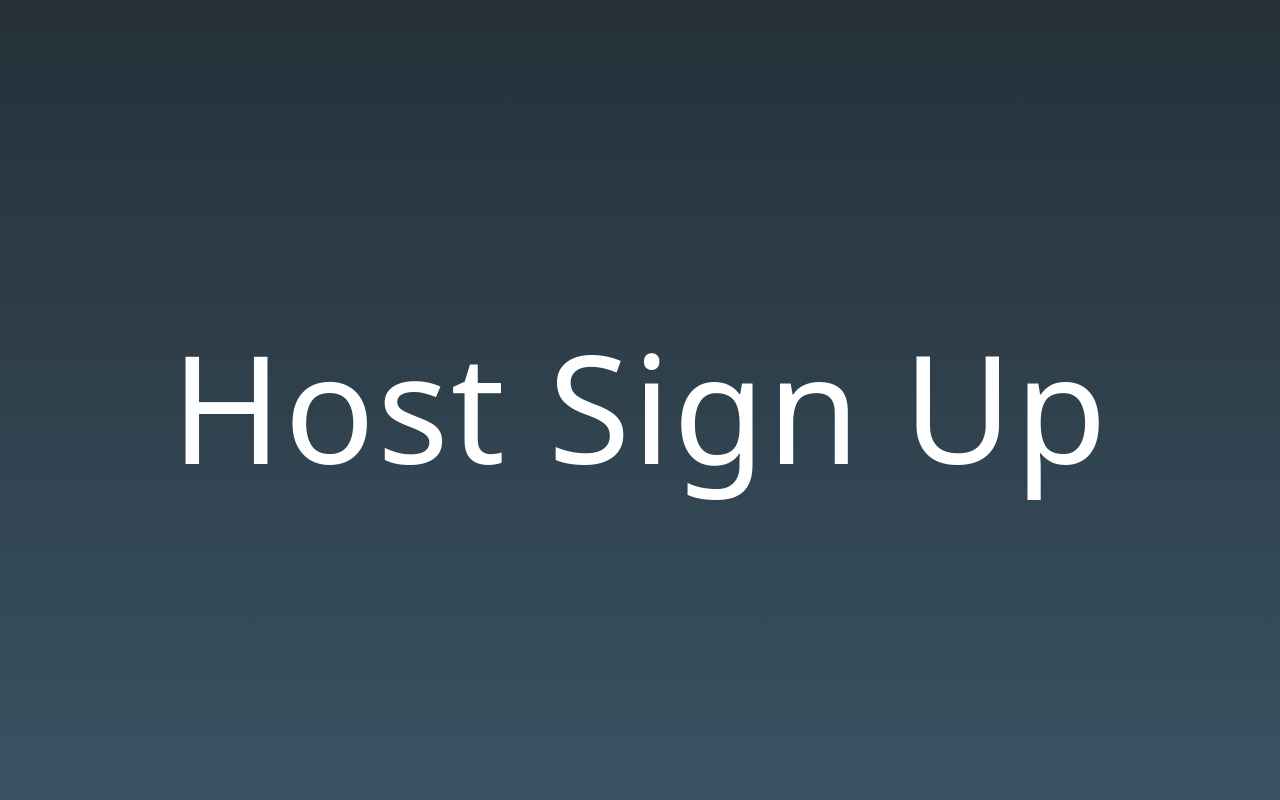
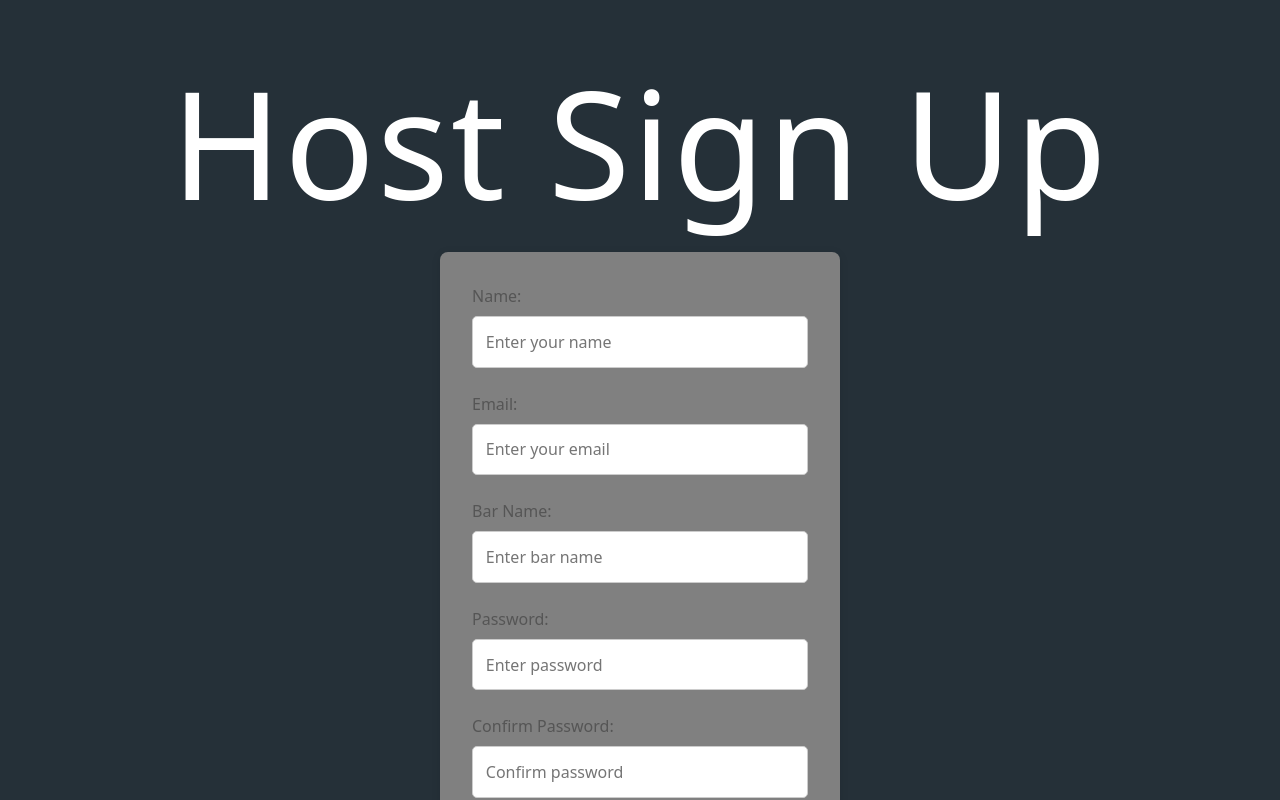
Before and after one commit to paigemjames/TriviaTaps, a React (Vite) app in the folder client/: page /HostSignUp in a window 1280 px wide. Shown: the top 800 px of the page. Built offline with nearby package versions, Linux system fonts and the light colour scheme.

Commit message:
updated h_signup.jsx (implemented signup page (mongo connected) that redirects host to login if successful)

```diff
--- a/client/src/components/H_SignUp.jsx
+++ b/client/src/components/H_SignUp.jsx
@@ -1,16 +1,131 @@
-import React, { useEffect } from "react";
+import { useState } from 'react';
+import { useNavigate } from 'react-router-dom';
+import axios from 'axios';
 import '../index.css';
 
-const H_SignUp = () => {
-  useEffect(() => {
-    document.title = "Trivia Taps - Host Sign Up";
-  }, []);
+// handles signup form for bar hosts
+function HSignup() {
+  const navigate = useNavigate();
+  const [error, setError] = useState('');
+  // stores form data as user types
+  const [formData, setFormData] = useState({
+    name: '',
+    email: '',
+    barName: '',
+    password: '',
+    confirmPassword: ''
+  });
 
+  // updates form data when user types
+  const handleChange = (e) => {
+    const { name, value } = e.target;
+    setFormData(prev => ({
+      ...prev,
+      [name]: value
+    }));
+  };
+
+  // sends form data to server
+  const handleSubmit = async (e) => {
+    e.preventDefault();
+
+    // checks if passwords match
+    if (formData.password !== formData.confirmPassword) {
+      setError('Passwords do not match');
+      return;
+    }
+
+    try {
+      const response = await axios.post('http://localhost:5050/hosts/signup', {
+        userName: formData.name,
+        userEmail: formData.email,
+        password: formData.password,
+        barName: formData.barName
+      });
+
+      if (response.data.success) {
+        navigate('/HostLogin');
+      }
+
+    } catch (err) {
+      setError(err.response?.data?.message || 'Error during signup');
+      console.error('Signup error:', err);
+    }
+  };
+
+  // displays the signup form
   return (
-    <div className="shared-screen">
-      <h1>Host Sign Up</h1>
+    <div className="signup-container">
+      <h1 className="signup-title">Host Sign Up</h1>
+      <form className="signup-form" onSubmit={handleSubmit}>
+        <div className="form-group">
+          <label className="form-label">Name:</label>
+          <input
+            className="form-input"
+            type="text"
+            name="name"
+            value={formData.name}
+            onChange={handleChange}
+            required
+            placeholder="Enter your name"
+          />
+        </div>
+        <div className="form-group">
+          <label className="form-label">Email:</label>
+          <input
+            className="form-input"
+            type="email"
+            name="email"
+            value={formData.email}
+            onChange={handleChange}
+            required
+            placeholder="Enter your email"
+          />
+        </div>
+        <div className="form-group">
+          <label className="form-label">Bar Name:</label>
+          <input
+            className="form-input"
+            type="text"
+            name="barName"
+            value={formData.barName}
+            onChange={handleChange}
+            required
+            placeholder="Enter bar name"
+          />
+        </div>
+        <div className="form-group">
+          <label className="form-label">Password:</label>
+          <input
+            className="form-input"
+            type="password"
+            name="password"
+            value={formData.password}
+            onChange={handleChange}
+            required
+            placeholder="Enter password"
+          />
+        </div>
+        <div className="form-group">
+          <label className="form-label">Confirm Password:</label>
+          <input
+            className="form-input"
+            type="password"
+            name="confirmPassword"
+            value={formData.confirmPassword}
+            onChange={handleChange}
+            required
+            placeholder="Confirm password"
+          />
+        </div>
+        <button className="submit-button" type="submit">Sign Up</button>
+        {error && <div className="message">{error}</div>}
+      </form>
+      <div className="login-link">
+      Already have an account? <a href="/HostLogin">Login here</a>
+      </div>
     </div>
   );
-};
+}
 
-export default H_SignUp;
+export default HSignup;
```
